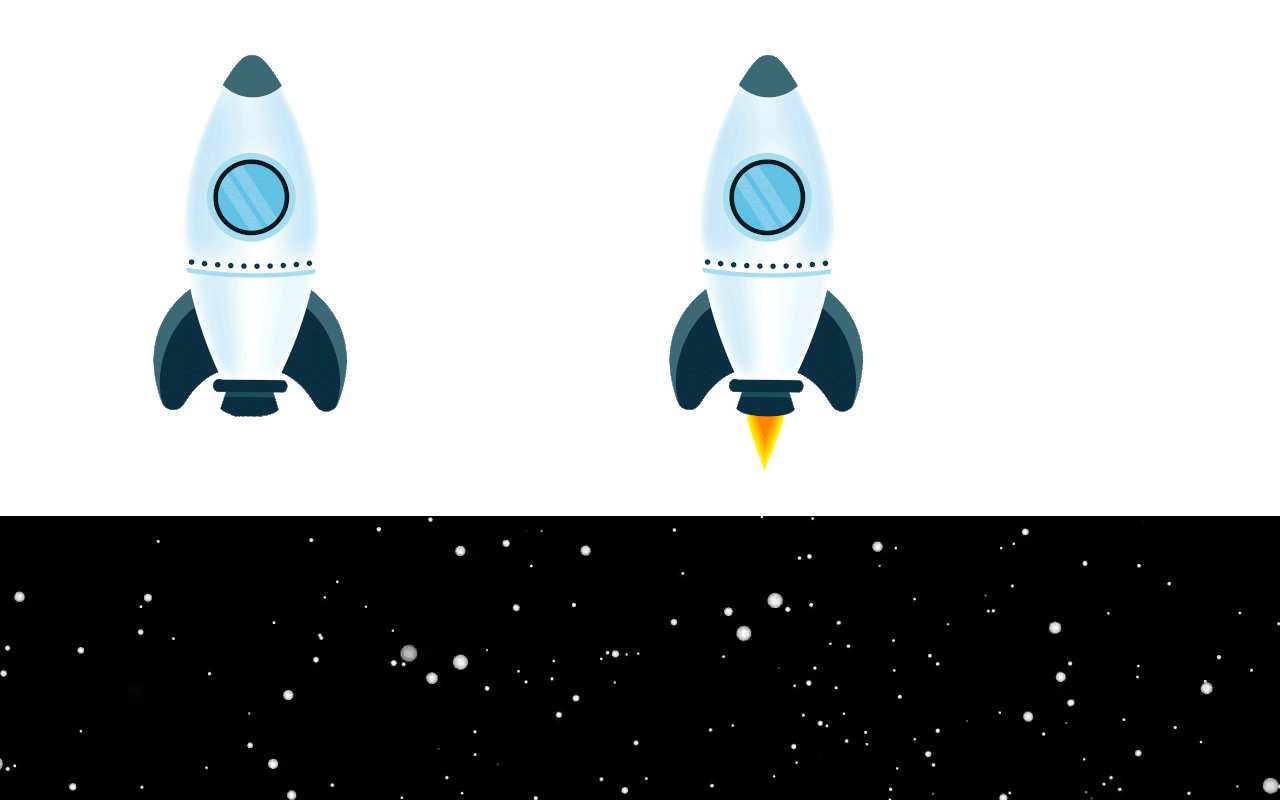
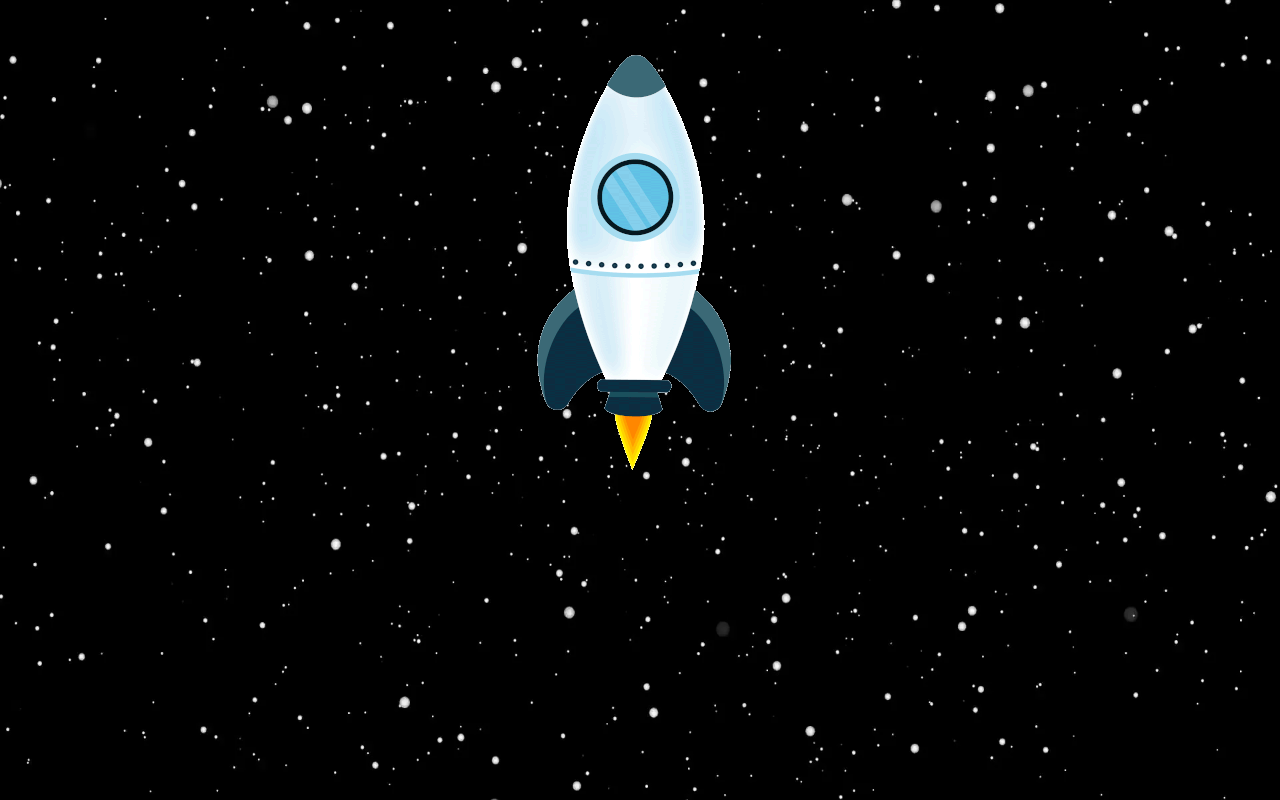
Before and after one commit to simarubhi/MoonLandingSimulator, a website: page index.html in a window 1280 px wide. Shown: the top 800 px of the page. Drawn offline with Linux system fonts and the light colour scheme.

Commit message:
git commit -m "assets in order on page"

```diff
--- a/index.html
+++ b/index.html
@@ -11,12 +11,26 @@
 		<main class="container">
 			<div class="rocket-conatiner">
 				<img
-					src="assets/rocket-nofire.webp"
+					class="no-fire"
+					src="assets/rocket-nofire.png"
 					alt="Rocket without fire"
 				/>
-				<img src="assets/rocket.webp" alt="Rocket with fire" />
+
+				<img
+					class="fire"
+					src="assets/rocket.webp"
+					alt="Rocket with fire"
+				/>
 			</div>
-			<div class="background"></div>
+			<div class="background-container">
+				<img class="moon" src="assets/moon.png" alt="Moon" />
+				<img
+					class="background"
+					src="assets/spacebackground.jpg"
+					alt="Background"
+				/>
+			</div>
 		</main>
+		<script src="scripts/main.js"></script>
 	</body>
 </html>
--- a/styles/style.scss
+++ b/styles/style.scss
@@ -9,9 +9,53 @@
 }
 
 .container {
-	.background {
+	position: relative;
+	width: 100vw;
+	height: 100vh;
+
+	.background-container {
+		position: absolute;
+		top: 0;
+		right: 0;
 		width: 100vw;
-		height: 200vw;
-		background: repeat url('../assets/spacebackground.webp');
+		height: 200vh;
+		overflow: hidden;
+
+		.background {
+			width: 100%;
+			height: 100%;
+			z-index: -1;
+		}
+
+		.moon {
+			position: absolute;
+			bottom: 0;
+			right: 0;
+			width: 100%;
+		}
+	}
+
+	.rocket-conatiner {
+		margin: auto;
+		width: 512px;
+		height: 512px;
+		z-index: 10;
+		position: relative;
+
+		.no-fire {
+			position: absolute;
+			top: 0;
+			right: 0;
+			width: 512px;
+			height: 512px;
+		}
+
+		.fire {
+			position: absolute;
+			top: 0;
+			right: 0;
+			width: 512px;
+			height: 512px;
+		}
 	}
 }
```
Also changed, not shown: assets/moon.jpg (deleted), assets/moon.png (added), assets/rocket-nofire.png (added), assets/rocket-nofire.webp (deleted), assets/spacebackground.jpg (added), assets/spacebackground.webp (deleted), style.css.
